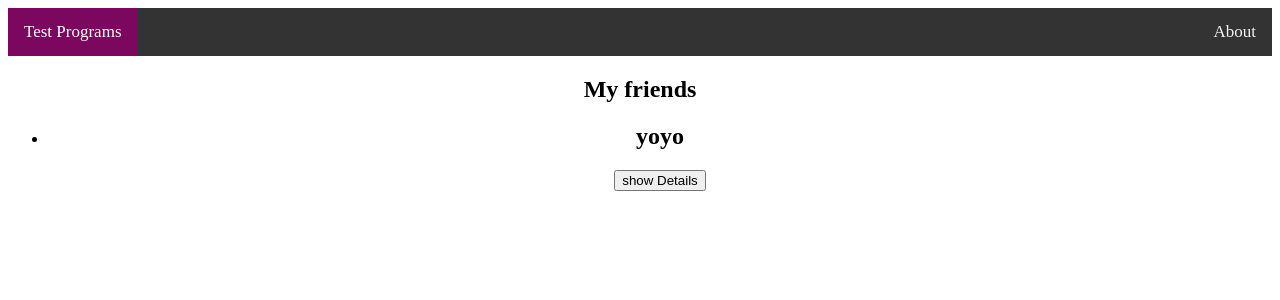
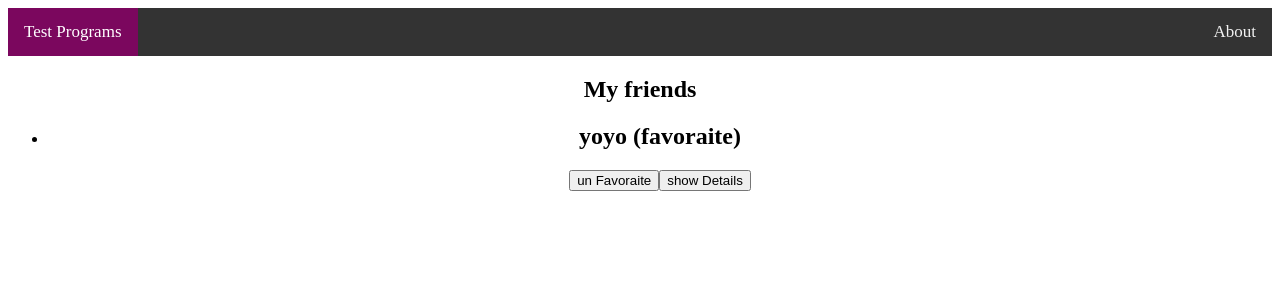
Before and after one commit to yuosif1286/VueCourse, a Vue app: page / in a window 1280 px wide. Shown: the top 300 px of the page. Built offline with nearby package versions, Linux system fonts and the light colour scheme; the HTML template or start-up script is replaced by a standard one.

Commit message:
Compleated

```diff
--- a/src/App.vue
+++ b/src/App.vue
@@ -2,11 +2,12 @@
   <UpBar/>
   <div class="friends">
     <h2>My friends</h2>
-    <ul>
+    <ul  >
        <FriendContact
        name="yoyo"
        phone="09343432"
        email="wewew@gmail.com"
+       is-favorate="1"
        >
        </FriendContact>
     </ul>
--- a/src/components/FriendContact.vue
+++ b/src/components/FriendContact.vue
@@ -1,6 +1,7 @@
 <template>
     <li>
-        <h2>{{name}}</h2>
+        <h2>{{name}} {{ friendIsFavoraite === '1'? '(favoraite)':''}}</h2>
+        <button @click="toggleFavorite">{{(friendIsFavoraite === '1' ? 'un' : 'is')}} Favoraite</button>
         <button @click="toggleDetails">{{detailAreVisible ? 'hide' : 'show'}} Details</button>
         <ul v-if="detailAreVisible">
             <li><strong>phone:</strong>{{phone }}</li>
@@ -16,11 +17,13 @@ export default defineComponent({
   props:[
     'name',
     'phone',
-    'email'
+    'email',
+    'isFavorate'
   ],
   data(){
     return{
         detailAreVisible:false,
+        friendIsFavoraite:this.isFavorate,
         // friend:{
         //     name:'yoyo',
         //     phone:'07693043232',
@@ -29,7 +32,14 @@ export default defineComponent({
     }
   },
   methods:{
-toggleDetails(){this.detailAreVisible=!this.detailAreVisible;}
-  }
+toggleDetails(){this.detailAreVisible=!this.detailAreVisible;},
+toggleFavorite(){
+  if (this.friendIsFavoraite === '1')
+    this.friendIsFavoraite='0';
+   else
+     this.friendIsFavoraite='1';
+}
+}
+
 })
 </script>
```
